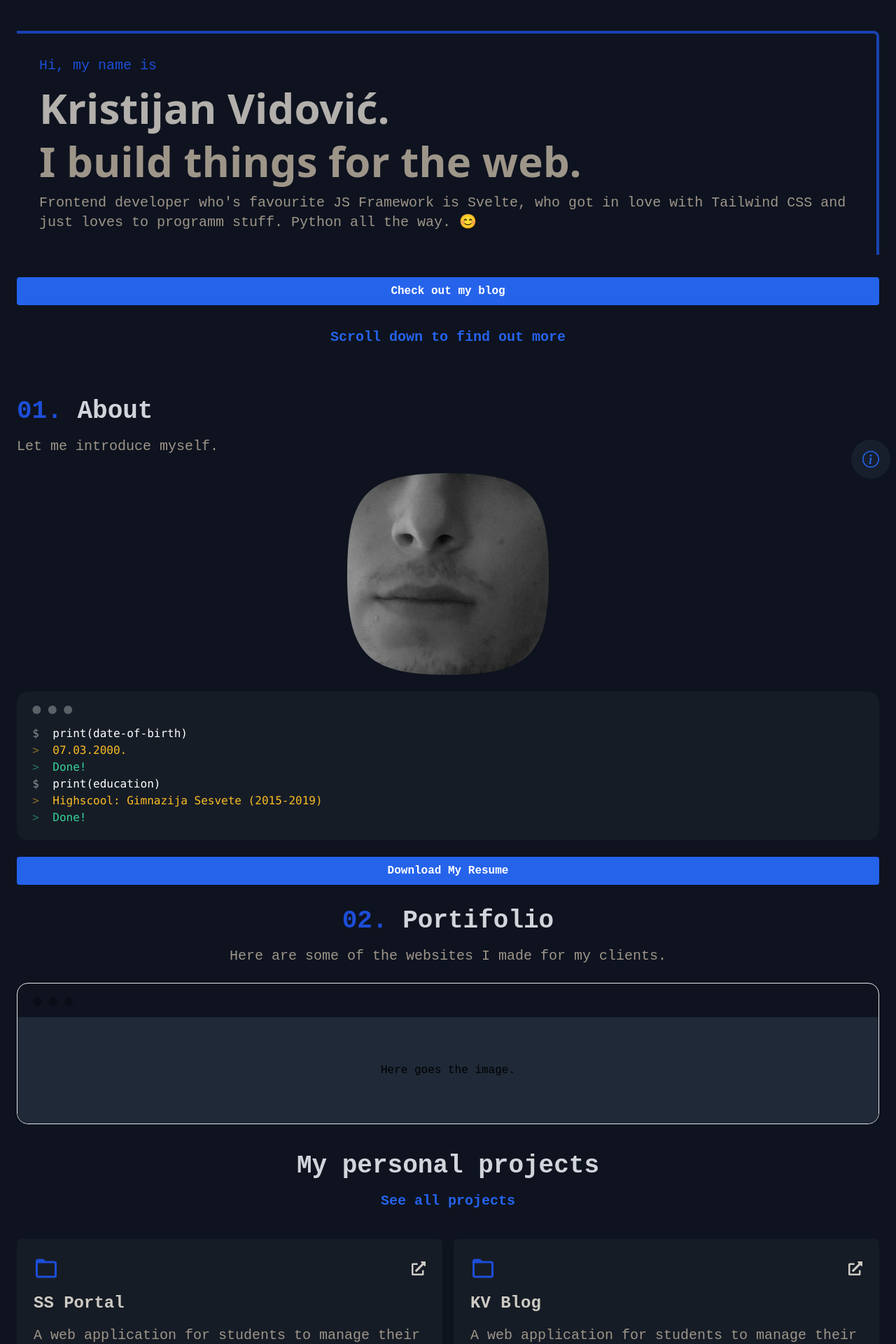
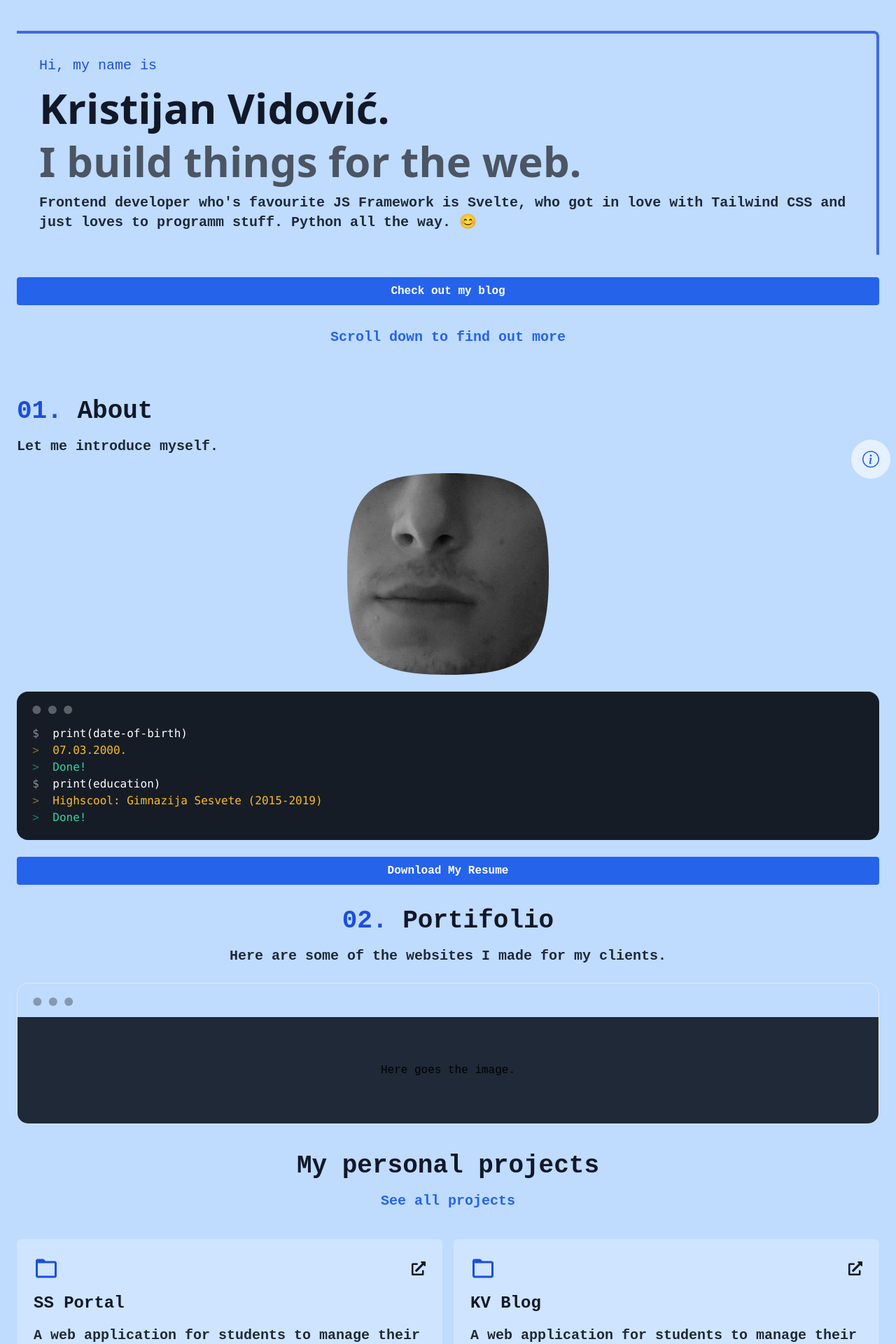
Before and after one commit to Kristijan007v/app, a Next.js app: page / in a window 1280 px wide. Shown: the part 100-2020 px from the top of the page at 70% size. Built offline with nearby package versions, Linux system fonts and the light colour scheme.

Commit message:
Added support for light theme, changed card layout and style, fixed known bugs

```diff
--- a/components/Buttons/InfoButton.js
+++ b/components/Buttons/InfoButton.js
@@ -4,7 +4,7 @@ import InfoIcon from "../Icons/InfoIcon";
 export default function InfoButton({ onclick }) {
   return (
     <button
-      className="fixed bottom-4 right-2 rounded-full bg-gray-800/60 p-4 backdrop-blur-xl"
+      className="fixed bottom-4 right-2 rounded-full bg-white/60 p-4 backdrop-blur-xl dark:bg-gray-800/60"
       onClick={onclick}
       aria-label="Website information"
     >
--- a/components/Card/Card.js
+++ b/components/Card/Card.js
@@ -13,7 +13,7 @@ export default function Card({
   href,
 }) {
   return (
-    <div className="hover__translate flex flex-col space-y-4 rounded-md bg-secondaryGray p-6">
+    <div className="hover__translate flex flex-col space-y-4 rounded-md bg-lightSecondaryGray p-6 dark:bg-secondaryGray">
       <div className="flex items-center justify-between">
         <FolderIcon />
         <div className="flex items-center space-x-4">
--- a/components/Sections/HeroHeader/HeroHeader.js
+++ b/components/Sections/HeroHeader/HeroHeader.js
@@ -8,10 +8,10 @@ export default function HeroHeader() {
     <div className="flex flex-col space-y-8 py-10">
       <div className="flex flex-col space-y-4 rounded-tr-lg md:border-t-4 md:border-r-4 md:border-blue-700/80 md:p-8">
         <p className="special text-lg lg:text-xl">Hi, my name is</p>
-        <h1 className="font-sans text-4xl font-extrabold text-headingPrimary lg:text-6xl">
+        <h1 className="font-sans text-4xl font-extrabold text-lightHeadingPrimary dark:text-headingPrimary lg:text-6xl">
           Kristijan Vidović.
         </h1>
-        <h2 className="font-sans text-4xl font-extrabold text-headingSecondary lg:text-6xl">
+        <h2 className="font-sans text-4xl font-extrabold text-lightHeadingSecondary dark:text-headingSecondary lg:text-6xl">
           I build things for the web.
         </h2>
         <p className="p__default">
--- a/components/Textbox/Textbox.js
+++ b/components/Textbox/Textbox.js
@@ -3,10 +3,12 @@ import InfoIcon from "../Icons/InfoIcon";
 
 export default function Textbox({ title, text, type }) {
   return (
-    <div className="flex items-center space-x-6 rounded-md bg-primaryGray py-6 px-4">
-      <InfoIcon />
+    <div className="dark:bg-primaryGray flex flex-col items-center space-y-4 rounded-md bg-lightSecondaryGray py-6 px-4">
       <div className="flex flex-col space-y-2">
-        <h4 className="text-2xl font-semibold text-white">{title}</h4>
+        <div className="flex items-center space-x-4">
+          <InfoIcon />
+          <h4 className="heading__default_2 text-2xl font-semibold">{title}</h4>
+        </div>
         <p className="p__default">{text}</p>
       </div>
     </div>
--- a/styles/globals.css
+++ b/styles/globals.css
@@ -12,7 +12,7 @@ body {
 }
 
 body {
-  @apply bg-primaryGray;
+  @apply bg-lightPrimaryBg dark:bg-primaryBg;
 }
 
 .container {
@@ -32,33 +32,33 @@ body {
 
 /* Headings */
 .heading__default {
-  @apply text-3xl font-semibold text-gray-300;
+  @apply text-3xl font-semibold text-lightGrayP dark:text-gray-300;
 }
 
 .heading__default__2 {
-  @apply text-2xl font-semibold text-gray-300 md:text-3xl lg:text-4xl;
+  @apply text-2xl font-semibold text-lightGrayP dark:text-gray-300 md:text-3xl lg:text-4xl;
 }
 
 .heading__default_3 {
-  @apply text-2xl font-semibold text-gray-300;
+  @apply text-2xl font-semibold text-lightGrayP dark:text-gray-300;
 }
 
 .heading__special__3 {
-  @apply text-2xl font-semibold text-grayP;
+  @apply text-2xl font-semibold text-lightGrayP dark:text-grayP;
 }
 
 /* Paragraph */
 .p__default {
-  @apply text-base font-medium text-graySpecial md:text-lg lg:text-xl;
+  @apply text-base font-semibold text-lightGraySpecial dark:font-medium dark:text-graySpecial md:text-lg lg:text-xl;
 }
 
 /* Links */
 .link__default {
-  @apply text-base font-semibold text-grayP hover:text-blue-600 hover:underline hover:underline-offset-8 md:text-lg lg:text-xl;
+  @apply text-base font-semibold text-lightGrayP hover:text-blue-600 hover:underline hover:underline-offset-8 dark:text-grayP md:text-lg lg:text-xl;
 }
 
 .link__mobile {
-  @apply text-2xl font-semibold text-grayP hover:text-blue-600 hover:underline hover:underline-offset-8 md:text-lg lg:text-xl;
+  @apply text-2xl font-semibold text-lightGrayP hover:text-blue-600 hover:underline hover:underline-offset-8 dark:text-grayP md:text-lg lg:text-xl;
 }
 
 .link__special {
@@ -69,7 +69,7 @@ body {
 
 /* Labels */
 .label__default {
-  @apply text-lg font-semibold text-grayP;
+  @apply text-lg font-semibold text-lightGrayP dark:text-grayP;
 }
 
 /* Inputs */
@@ -96,7 +96,7 @@ body {
 }
 
 .icon__link__special {
-  @apply text-xl font-semibold text-grayP hover:cursor-pointer hover:text-blue-600;
+  @apply text-xl font-semibold text-lightGrayP hover:cursor-pointer hover:text-blue-600 dark:text-grayP;
 }
 
 /* Special styles */
@@ -110,7 +110,7 @@ body {
 
 /* Overlay */
 .overlay {
-  @apply fixed top-0 bottom-0 right-0 left-0 z-30 backdrop-blur-xl dark:bg-gray-800/60;
+  @apply fixed top-0 bottom-0 right-0 left-0 z-30 bg-lightPrimaryBg/60 backdrop-blur-xl dark:bg-gray-800/60;
 }
 
 /* Animations */
--- a/tailwind.config.js
+++ b/tailwind.config.js
@@ -9,7 +9,8 @@ module.exports = {
         monospace: ["Roboto Mono", "monospace"],
       },
       colors: {
-        primaryGray: "#0e131f",
+        /* Dark mode */
+        primaryBg: "#0e131f",
         secondaryGray: "#161c26",
         primaryBlue: "#1042ae",
         graySpecial: "#9e9589",
@@ -17,6 +18,15 @@ module.exports = {
         special: "#30416b",
         headingPrimary: "#b3b0ac",
         headingSecondary: "#9e9589",
+        /* Light mode */
+        lightPrimaryBg: "#bfdbfe",
+        lightSecondaryGray: "#cfe4fe",
+        lightPrimaryBlue: "#1042ae",
+        lightGraySpecial: "#1f2937",
+        lightGrayP: "#111827",
+        lightSpecial: "#30416b",
+        lightHeadingPrimary: "#111827",
+        lightHeadingSecondary: "#4b5563",
       },
     },
   },
```
